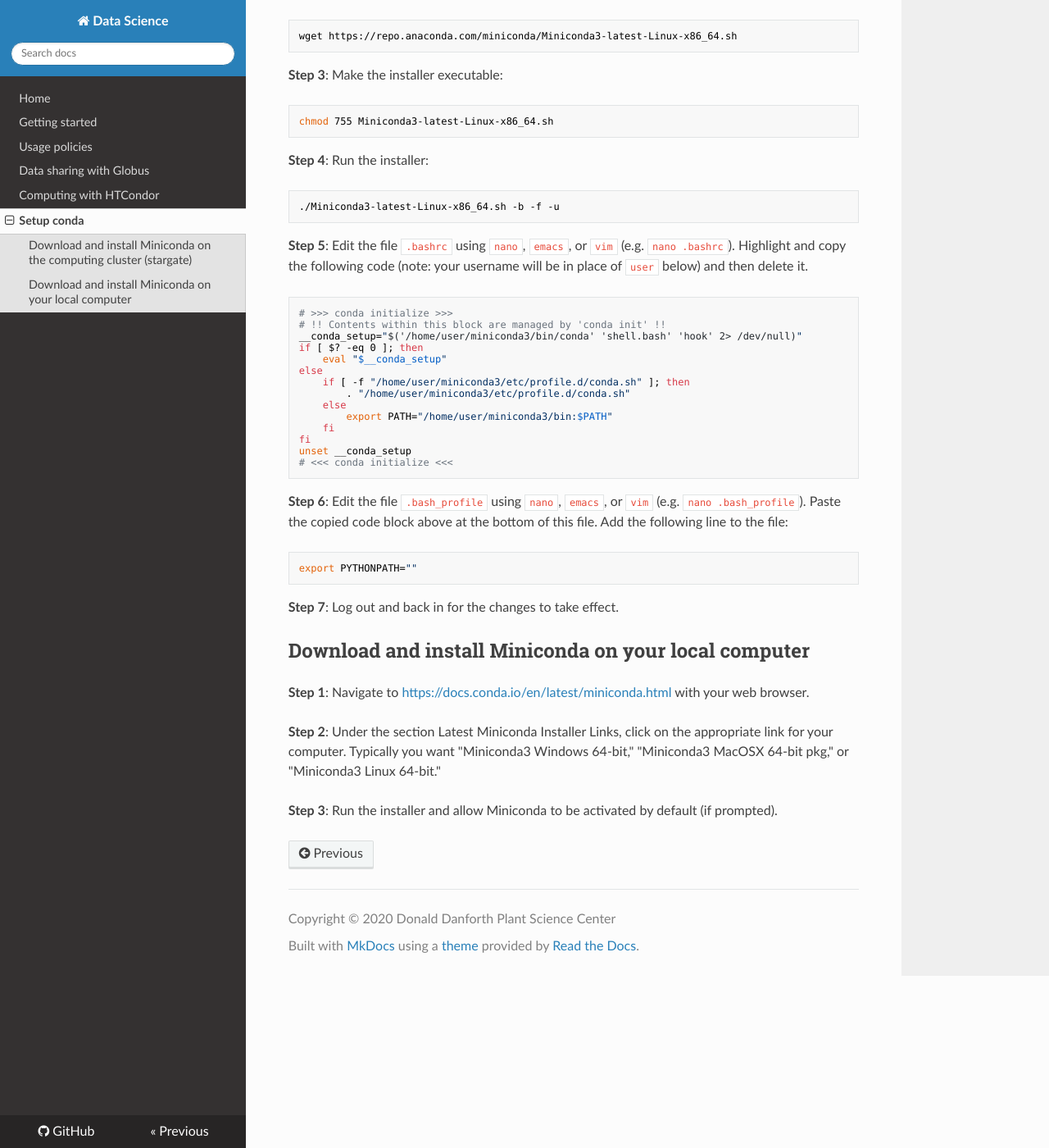
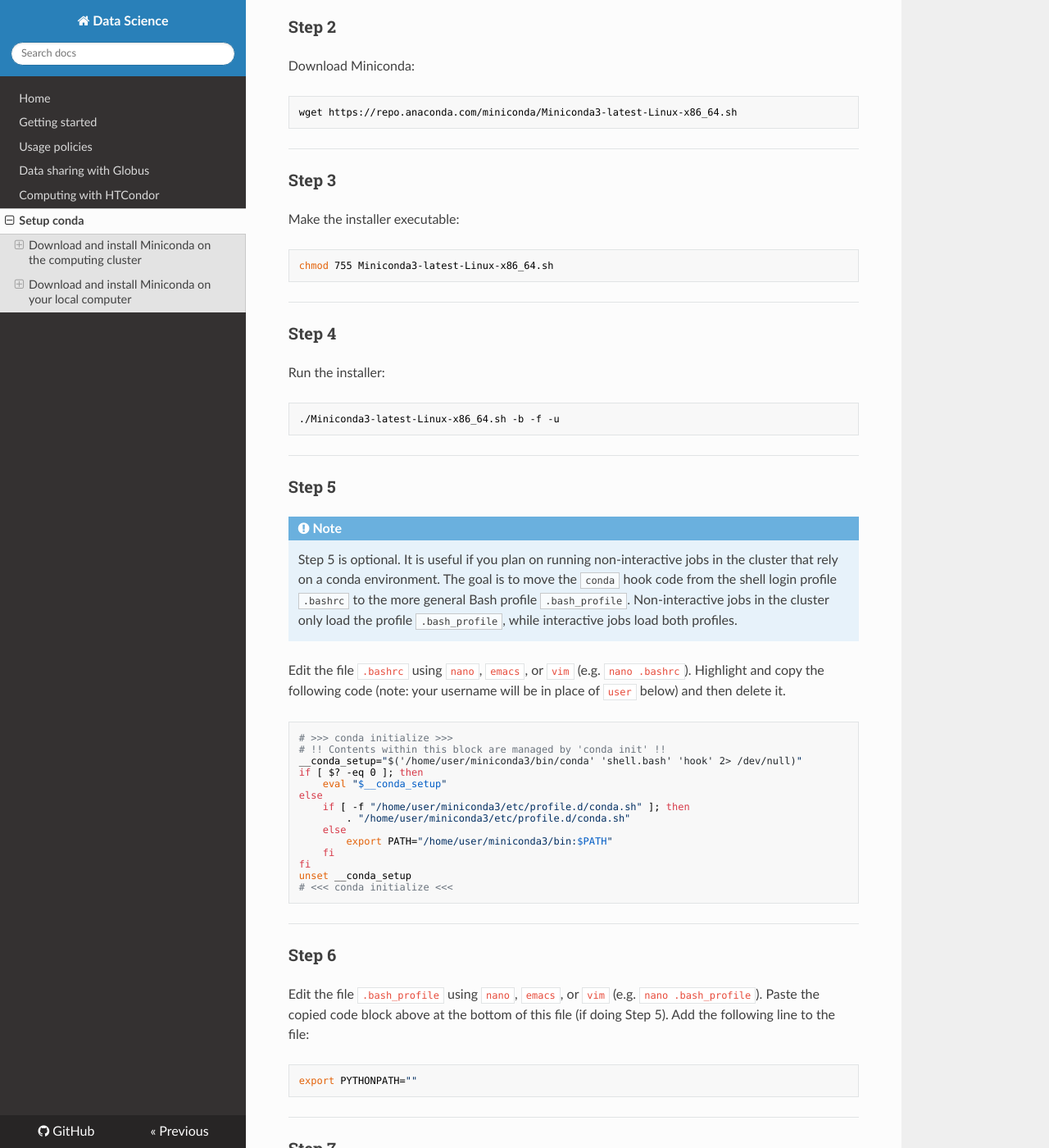
Before and after one commit to danforthcenter/datascience, an MkDocs documentation site: the page built from docs/conda.md, in a window 1280 px wide and 1400 px high, scrolled down 357 px. Shown: the whole window at 82% size. Built offline with MkDocs 1.6.1, drawn with Linux system fonts in a browser that asks for light colours; nearby versions of some CDN libraries; some of the changed text lies outside the part shown.

Commit message:
Improve formatting

````diff
--- a/docs/conda.md
+++ b/docs/conda.md
@@ -1,29 +1,47 @@
 # Setup conda for Python and R virtual environments
 
-## Download and install Miniconda on the computing cluster (stargate)
+## Download and install Miniconda on the computing cluster
 
-**Step 1**: Log into stargate with a terminal.
+### Step 1
+Log into stargate with a terminal.
+* * *
 
-**Step 2**: Download Miniconda:
+### Step 2
+Download Miniconda:
 
 ```bash
 wget https://repo.anaconda.com/miniconda/Miniconda3-latest-Linux-x86_64.sh
 ```
+* * *
 
-**Step 3**: Make the installer executable:
+### Step 3
+Make the installer executable:
 
 ```bash
 chmod 755 Miniconda3-latest-Linux-x86_64.sh
 ```
+* * *
 
-**Step 4**: Run the installer:
+### Step 4
+Run the installer:
 
 ```bash
 ./Miniconda3-latest-Linux-x86_64.sh -b -f -u
 ```
+* * *
 
-**Step 5**: Edit the file `.bashrc` using `nano`, `emacs`, or `vim` (e.g. `nano .bashrc`).
-Highlight and copy the following code (note: your username will be in place of `user` below) and then delete it.
+### Step 5
+!!! note
+    Step 5 is optional. It is useful if you plan on running non-interactive
+    jobs in the cluster that rely on a conda environment. The goal is to move
+    the `conda` hook code from the shell login profile `.bashrc` to the more
+    general Bash profile `.bash_profile`. Non-interactive jobs in the cluster
+    only load the profile `.bash_profile`, while interactive jobs load both
+    profiles.
+
+Edit the file `.bashrc` using `nano`, `emacs`, or `vim` (e.g. `nano .bashrc`).
+Highlight and copy the following code (note: your username will be in place of
+`user` below) and then delete it.
 
 ```bash
 # >>> conda initialize >>>
@@ -41,21 +59,37 @@ fi
 unset __conda_setup
 # <<< conda initialize <<<
 ```
+* * *
 
-**Step 6**: Edit the file `.bash_profile` using `nano`, `emacs`, or `vim` (e.g. `nano .bash_profile`).
-Paste the copied code block above at the bottom of this file. Add the following line to the file:
+### Step 6
+Edit the file `.bash_profile` using `nano`, `emacs`, or `vim` (e.g.
+`nano .bash_profile`). Paste the copied code block above at the bottom of this
+file (if doing Step 5). Add the following line to the file:
 
 ```bash
 export PYTHONPATH=""
 ```
+* * *
 
-**Step 7**: Log out and back in for the changes to take effect.
+### Step 7
+Log out and back in for the changes to take effect.
+* * *
 
 ## Download and install Miniconda on your local computer
 
-**Step 1**: Navigate to [https://docs.conda.io/en/latest/miniconda.html](https://docs.conda.io/en/latest/miniconda.html) with your web browser.
+### Step 1
+Navigate to the
+[Miniconda download page](https://docs.conda.io/en/latest/miniconda.html) with
+your web browser.
+* * *
 
-**Step 2**: Under the section Latest Miniconda Installer Links, click on the appropriate link for your computer.
-Typically you want "Miniconda3 Windows 64-bit," "Miniconda3 MacOSX 64-bit pkg," or "Miniconda3 Linux 64-bit."
+### Step 2
+Under the section **Latest Miniconda Installer Links**, click on the
+appropriate link for your computer. Typically you want
+**Miniconda3 Windows 64-bit**, **Miniconda3 MacOSX 64-bit pkg**,
+or **Miniconda3 Linux 64-bit**.
+* * *
 
-**Step 3**: Run the installer and allow Miniconda to be activated by default (if prompted).
+### Step 3
+Run the installer and allow Miniconda to be activated by default (if prompted).
+* * *
````
